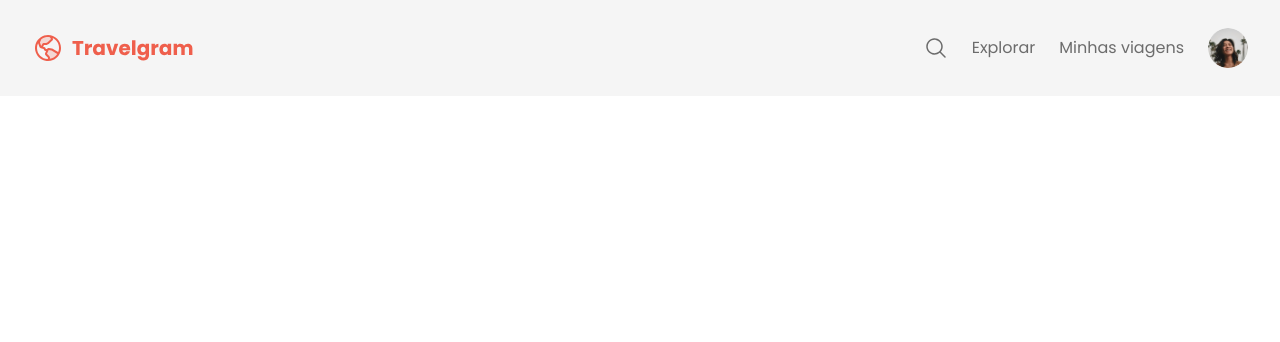
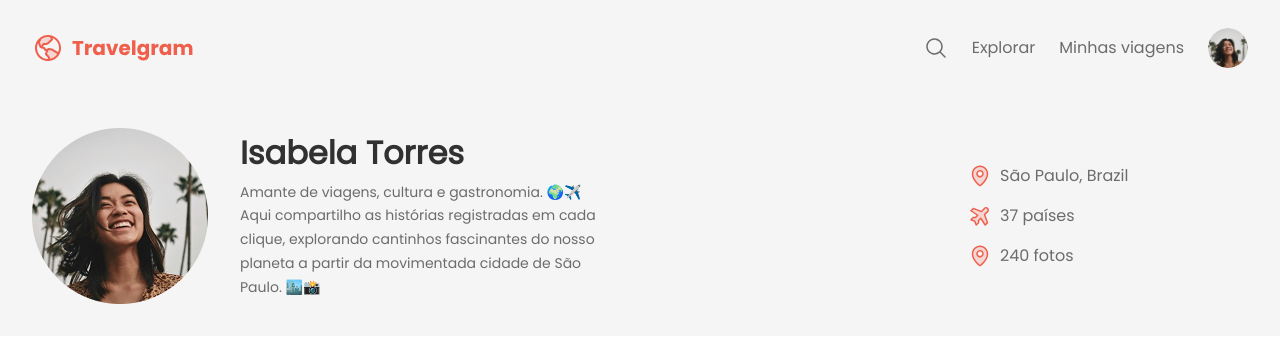
Before and after one commit to ronaldotavcano/task2, a plain HTML site: page index.html in a window 1280 px wide. Drawn offline with Linux system fonts and the light colour scheme.

Commit message:
Header finished

```diff
--- a/index.html
+++ b/index.html
@@ -35,9 +35,36 @@
                 </li>
             </ul>
         </nav>
+
+
+        <header>
+            <div class="container">
+                <div id="profile">
+                    <img src="assets/foto-perfil.png" alt="Imagem de Isabela Torres">
+                    <div>
+                        <h1>Isabela Torres</h1>
+                        <p>Amante de viagens, cultura e gastronomia. 🌍✈️ <br>
+                           Aqui compartilho as histórias registradas em cada clique,
+                           explorando cantinhos fascinantes do nosso planeta a partir da movimentada cidade de São Paulo. 🏙️📸
+                        </p>
+                    </div>
+                </div>
+                    <ul id="info">
+                        <li>
+                            <img src="assets/icons/MapPin.svg" alt="Icone de localização">
+                            <span>São Paulo, Brazil</span>
+                        </li>
+                        <li>
+                            <img src="assets/icons/AirplaneTilt.svg" alt="Icone de avião">
+                            <span>37 países</span>
+                        </li>
+                        <li>
+                            <img src="assets/icons/MapPin.svg" alt="Icone de mapa">
+                            <span>240 fotos</span>
+                        </li>
+                    </ul>
+            </div>
+        </header>
     </div>
-    <header>
-
-    </header>
 </body>
 </html>
--- a/styles/global.css
+++ b/styles/global.css
@@ -6,24 +6,24 @@
 
 :root{
     --brand_color: #EF5F4C;
-    --background_color:#FFFFFF;
-    --surface_color:#F5F5F5;
-    --skeleton_color:#D9D9D9;
-    --shape_transparency:#ffffff8f;
-    --text_color_primary:#313131;
-    --text_color_second:#6C6C6C;
+    --background-color:#FFFFFF;
+    --surface-color:#F5F5F5;
+    --skeleton-color:#D9D9D9;
+    --shape-transparency:#ffffff8f;
+    --text-color-primary:#313131;
+    --text-color-second:#6C6C6C;
 
-    --font_family: "Poppins", sans-serif;
-    --text_lg:bold 32px/125% var(--font_family);  /*Shorthand:  weight, size, lineheight, color*/
-    --text: 16px/150% var(--font_family);
-    --text_md: 14px/170% var(--font_family);
-    --text_sm: 12px/170% var(--font_family);
+    --font-family: "Poppins", sans-serif;
+    --text-lg:bold 32px/125% var(--font-family);  /*Shorthand:  weight, size, lineheight, color*/
+    --text: 16px/150% var(--font-family);
+    --text-md: 14px/170% var(--font-family);
+    --text-sm: 12px/170% var(--font-family);
 }
 
 body{
     font: var(--text);
-    color: var(--text_color_second);
-    background-color: var(--background_color);
+    color: var(--text-color-second);
+    background-color: var(--background-color);
 }
 
 a{
@@ -32,16 +32,17 @@ a{
 }
 
 a:hover{
-    color: var(--brand_color);
+    color: var(--brand-color);
     text-decoration: underline;
 }
 
 .container{
     padding-inline: 32px;
     max-width: 1280px;
-    margin-inline: auto;
+    margin-inline: auto;                       /*               MARGIN-INLINE MEXE SOMENTE NO EIXO X                       */
+
 }
 
 .bg-surface-color{
-    background-color: var(--surface_color);
+    background-color: var(--surface-color);
 }
--- /dev/null
+++ b/styles/header.css
@@ -0,0 +1,45 @@
+
+header{
+    padding-block: 32px;
+}
+
+header .container{
+    display: flex;
+    justify-content: space-between;
+    align-items: center;
+}
+
+#profile{
+    display: flex;
+    align-items: center;
+    gap: 32px;
+}
+
+#profile > div{
+    max-width: 384px;
+}
+
+#profile  h1{
+    color: var(--text-color-primary);
+    font: var(--text-lg);
+    margin-bottom: 8px;
+}
+
+#profile p{
+    font: var(--text-md);
+    color: var(--text-color-second);
+}
+
+#info{
+    list-style: none;
+    display: flex;
+    flex-direction: column;
+    gap: 16px;
+    width: 280px;
+}
+
+#info li{
+    display: flex;
+    align-items: center;
+    gap: 8px;
+}
--- a/styles/index.css
+++ b/styles/index.css
@@ -1,2 +1,3 @@
 @import url(global.css);
 @import url(nav.css);
+@import url(header.css);
```
